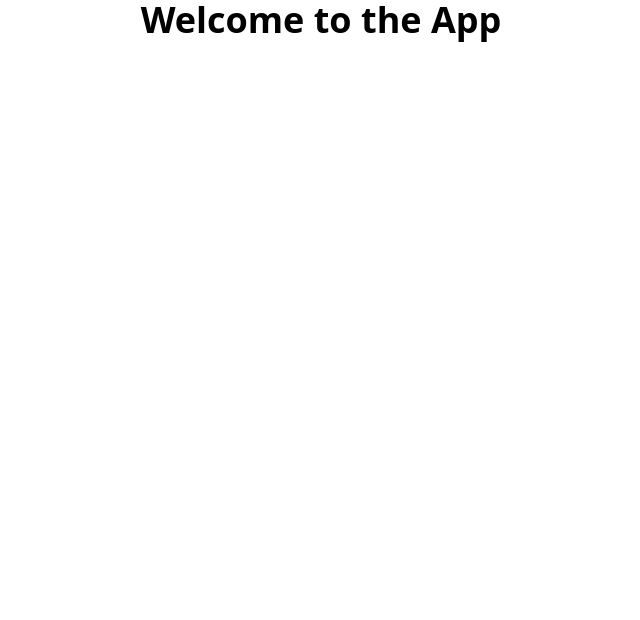
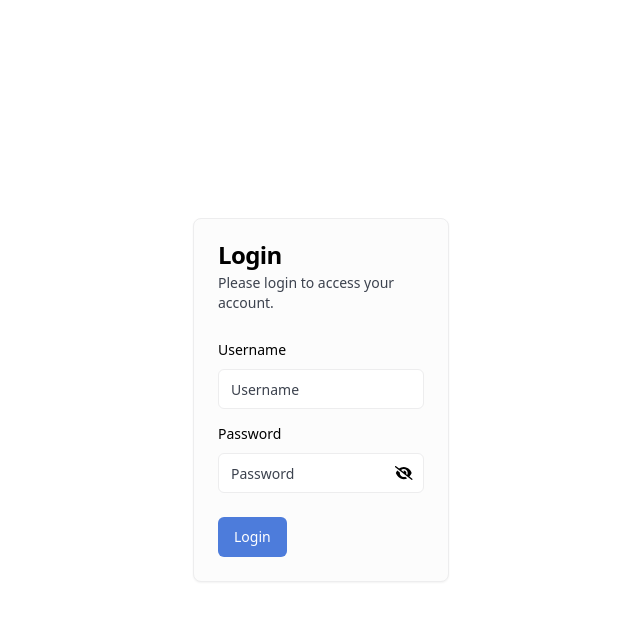
Before and after one commit to onyxyatv/onyxya, a React (Vite) app in the folder packages/frontend/: page / in a window 1280 px wide. Shown: the top 620 px of the page, without its empty margins (319-959 px from the left). Built offline with nearby package versions, Linux system fonts and the light colour scheme.

Commit message:
add auth middleware

```diff
--- /dev/null
+++ b/packages/frontend/config.json
@@ -0,0 +1,3 @@
+{
+  "api_url": "http://onyxya-backend/"
+}
--- a/packages/frontend/package.json
+++ b/packages/frontend/package.json
@@ -15,6 +15,7 @@
     "@hookform/resolvers": "^3.4.2",
     "@radix-ui/react-label": "^2.0.2",
     "@radix-ui/react-slot": "^1.0.2",
+    "axios": "^1.7.2",
     "class-variance-authority": "^0.7.0",
     "clsx": "^2.1.1",
     "lucide-react": "^0.381.0",
--- a/packages/frontend/src/App.tsx
+++ b/packages/frontend/src/App.tsx
@@ -8,11 +8,11 @@ import Login from "@/pages/Login.tsx";
 const router = createBrowserRouter([
   {
     path: "/",
-    element: <Welcome />
+    element: <Login />
   },
   {
-    path: "/login",
-    element: <Login />
+    path: "/dashboard",
+    element: <Welcome />
   }
 ]);
 
--- /dev/null
+++ b/packages/frontend/src/components/header.tsx
@@ -0,0 +1,9 @@
+const Header = () => {
+  return (
+    <div>
+
+    </div>
+  );
+};
+
+export default Header;
--- a/packages/frontend/src/pages/Login.tsx
+++ b/packages/frontend/src/pages/Login.tsx
@@ -35,9 +35,9 @@ const Login = () => {
 
 
   return (
-    <div className={"h-screen flex items-center justify-center"}>
+    <div className={"h-screen w-screen flex items-center justify-center"}>
       <Form {...form}>
-        <form onSubmit={ form.handleSubmit(handleSubmit) }>
+        <form onSubmit={ form.handleSubmit(handleSubmit) } className={"w-1/5"}>
           <Card>
 
             <CardHeader>
--- /dev/null
+++ b/packages/frontend/src/utils/authentication.ts
@@ -0,0 +1,15 @@
+import axios, { AxiosResponse } from "axios";
+import api_url from "../../config.json";
+
+const Authentication = async (): Promise<boolean> => {
+  try {
+    const res: AxiosResponse = await axios.get(api_url + "/me", {
+      withCredentials: true,
+    });
+    return res.status === 200;
+  } catch (error) {
+    return false;
+  }
+}
+
+export default Authentication;
```
Also changed, not shown: 1 other file (tests, documents, lock files or other folders).
